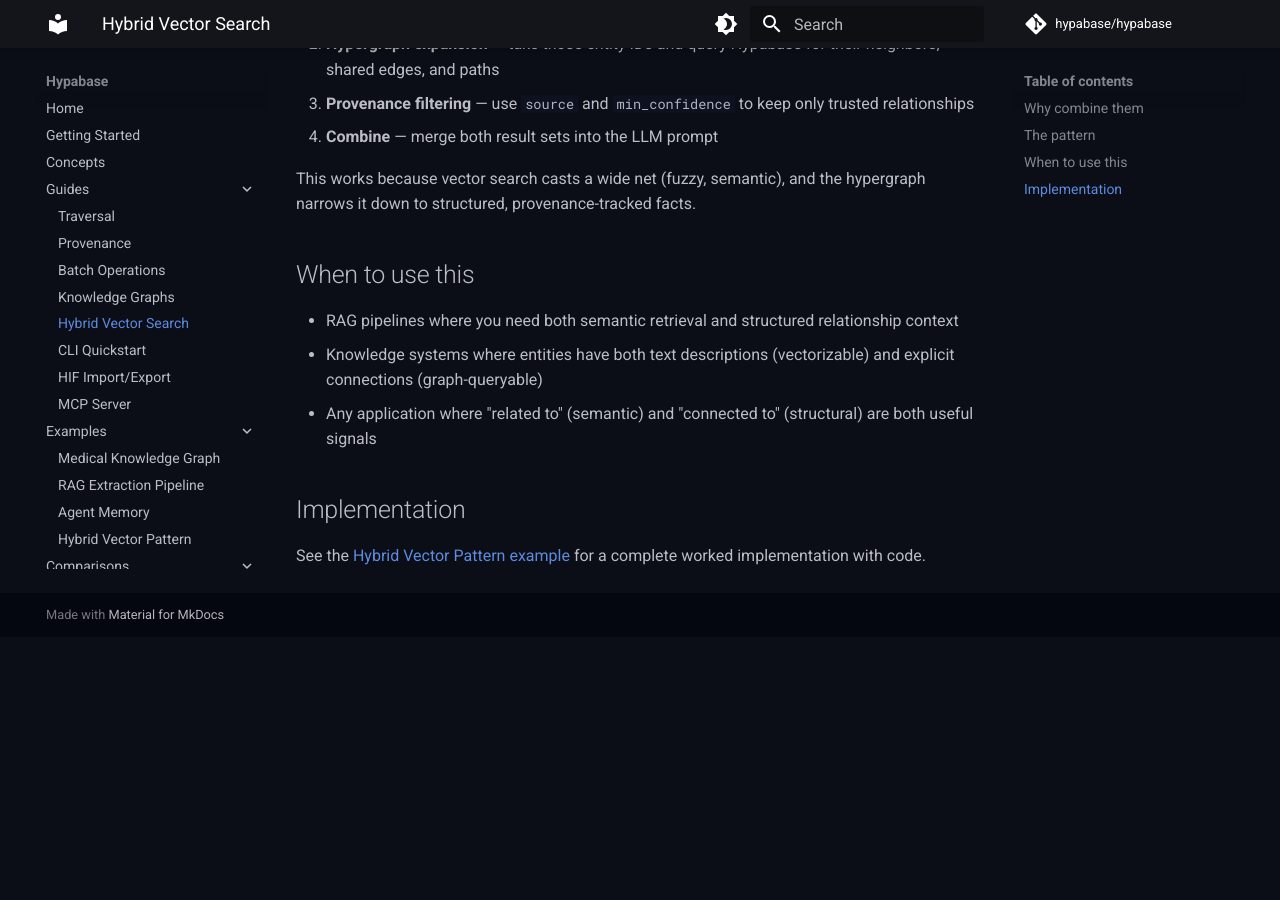
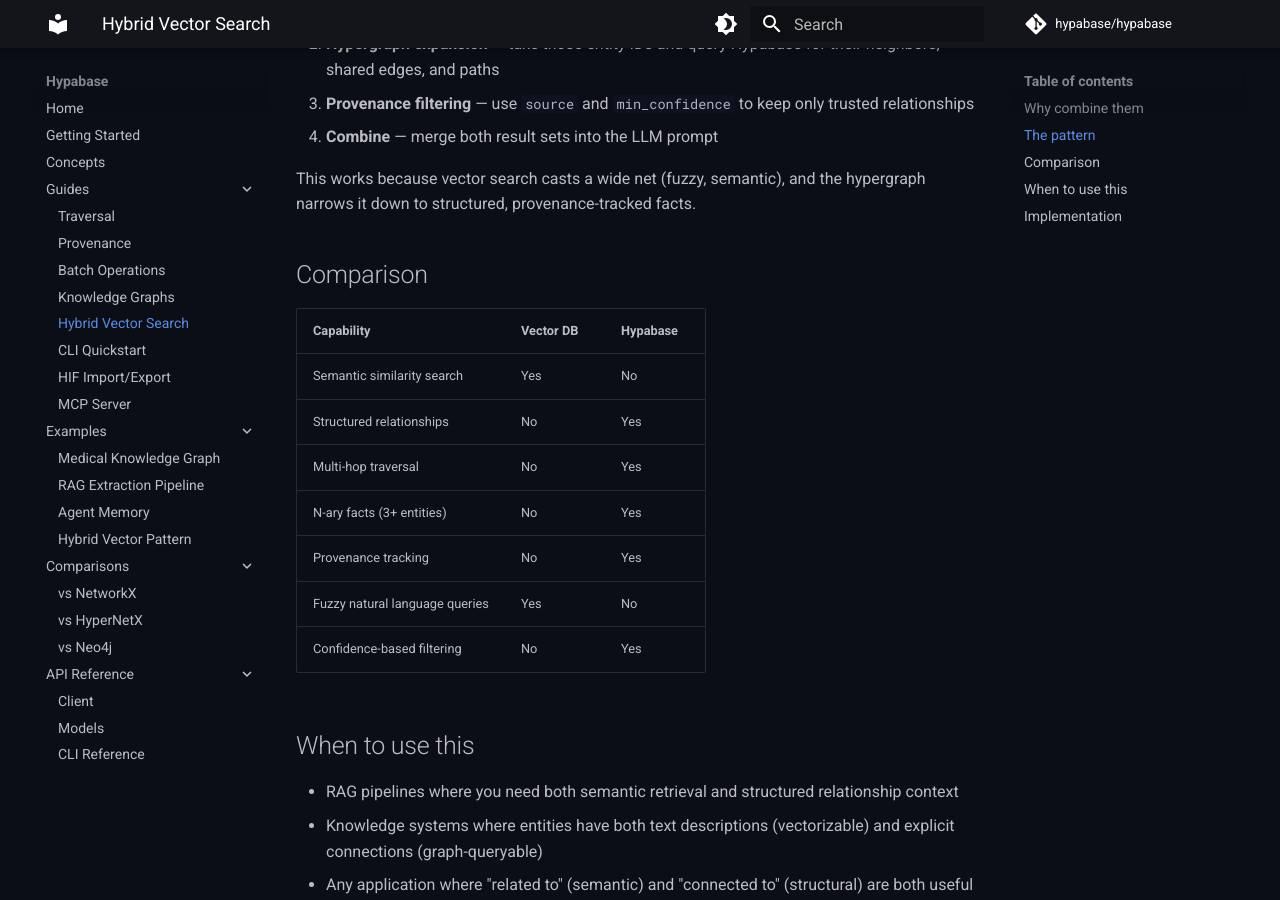
Before and after one commit to hypabase/hypabase, an MkDocs documentation site: the page built from docs/guides/hybrid-vector-search.md, in a window 1280 px wide and 900 px high, scrolled down 797 px. Built offline with MkDocs 1.6.1 and Material for MkDocs 9.7.7, drawn with Linux system fonts in a browser that asks for light colours; comment, search, counter and statistics services are not loaded; the version menu is left out; before the commit the page ends 1434 px from its top, so only the background shows below that.

Commit message:
Fix version mismatch, improve docs prose per Vale linting
- Bump __version__ to 0.1.1 to match pyproject.toml
- Reframe decompose/lose pattern: grouping becomes inference, not loss
- Remove condescending "naturally" (custom Vale rule)
- Replace wordy "multiple" with specific or concrete alternatives
- Restore MCP tool count specificity in README features
- Restore vector DB comparison table in hybrid search guide
- Soften HIF claim in vs-HyperNetX with source link
- Reframe namespace bullet points as use cases, not implementation

Co-Authored-By: Claude Opus 4.6 <noreply@anthropic.com>

```diff
--- a/docs/guides/hybrid-vector-search.md
+++ b/docs/guides/hybrid-vector-search.md
@@ -25,6 +25,18 @@ Query → Vector DB → semantically relevant entity IDs
 
 This works because vector search casts a wide net (fuzzy, semantic), and the hypergraph narrows it down to structured, provenance-tracked facts.
 
+## Comparison
+
+| Capability | Vector DB | Hypabase |
+|-----------|-----------|----------|
+| Semantic similarity search | Yes | No |
+| Structured relationships | No | Yes |
+| Multi-hop traversal | No | Yes |
+| N-ary facts (3+ entities) | No | Yes |
+| Provenance tracking | No | Yes |
+| Fuzzy natural language queries | Yes | No |
+| Confidence-based filtering | No | Yes |
+
 ## When to use this
 
 - RAG pipelines where you need both semantic retrieval and structured relationship context
--- a/hypabase/__init__.py
+++ b/hypabase/__init__.py
@@ -1,6 +1,6 @@
 """Hypabase — A Python hypergraph library with provenance and SQLite persistence."""
 
-__version__ = "0.1.0"
+__version__ = "0.1.1"
 
 from hypabase.client import Hypabase
 from hypabase.models import Edge, HypergraphStats, Incidence, Node, ValidationResult
```
Also changed, not shown: README.md (+3 -3 lines), docs/comparisons/vs-hypernetx.md (+2 -2 lines), docs/comparisons/vs-neo4j.md (+1 -1 lines), docs/comparisons/vs-networkx.md (+3 -3 lines), docs/guides/knowledge-graphs.md (+3 -3 lines), 1 other file.
